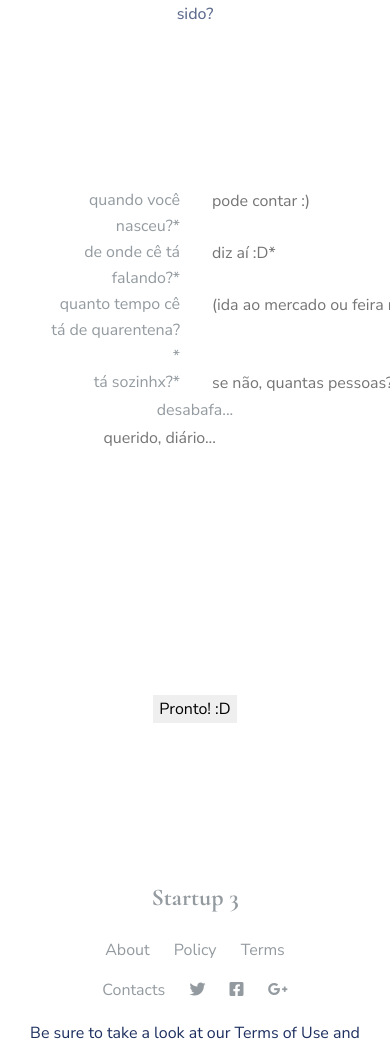
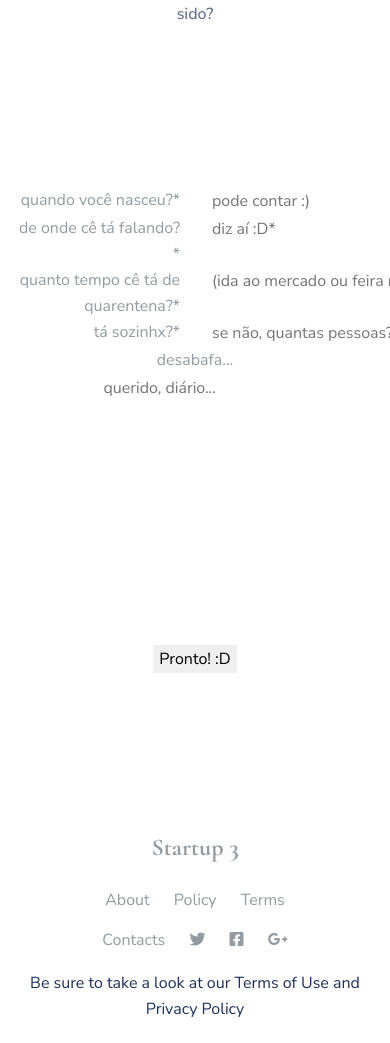
Before and after one commit to guibullejos/comotaaquarentena, a PHP site: page / in a window 390 px wide. Shown: the part 182-1225 px from the top of the page. After the commit the page ends 1199 px from the top, so only its background shows below. Run offline with PHP 8.4, Linux system fonts and the light colour scheme; some libraries are stand-ins or nearby versions.

Commit message:
Update style.css

```diff
--- a/css/style.css
+++ b/css/style.css
@@ -592,9 +592,9 @@ b, strong {
     width: 100%;
   }
 }
-@media (max-width: 575.98px) {
+@media (max-width: 768px) {
   .form_2 form {
-    max-width: 290px;
+    max-width: 750px;
     margin: 0 auto;
   }
 }
```
